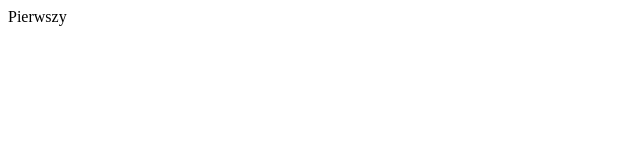
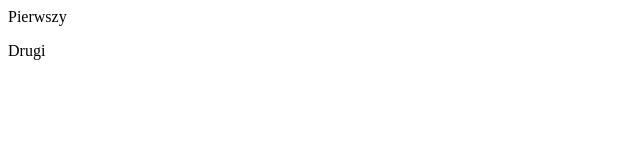
Before and after one commit to maciekabramowski/gitjestgit, a plain HTML site: page index.html in a window 1280 px wide. Shown: the full height of the page, 0-640 px from the left. Drawn offline with Linux system fonts and the light colour scheme.

Commit message:
drugi paragraf

```diff
--- a/index.html
+++ b/index.html
@@ -1 +1,2 @@
 <p>Pierwszy</p>
+<p>Drugi</p>
```
